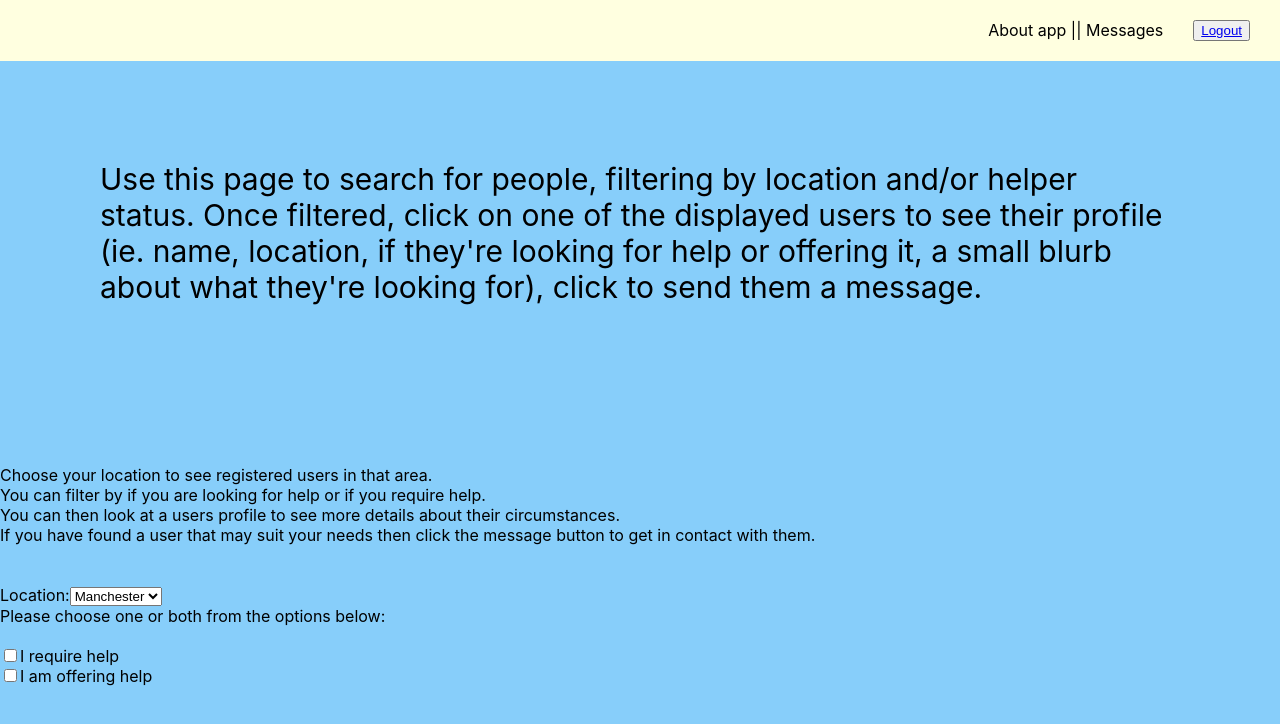
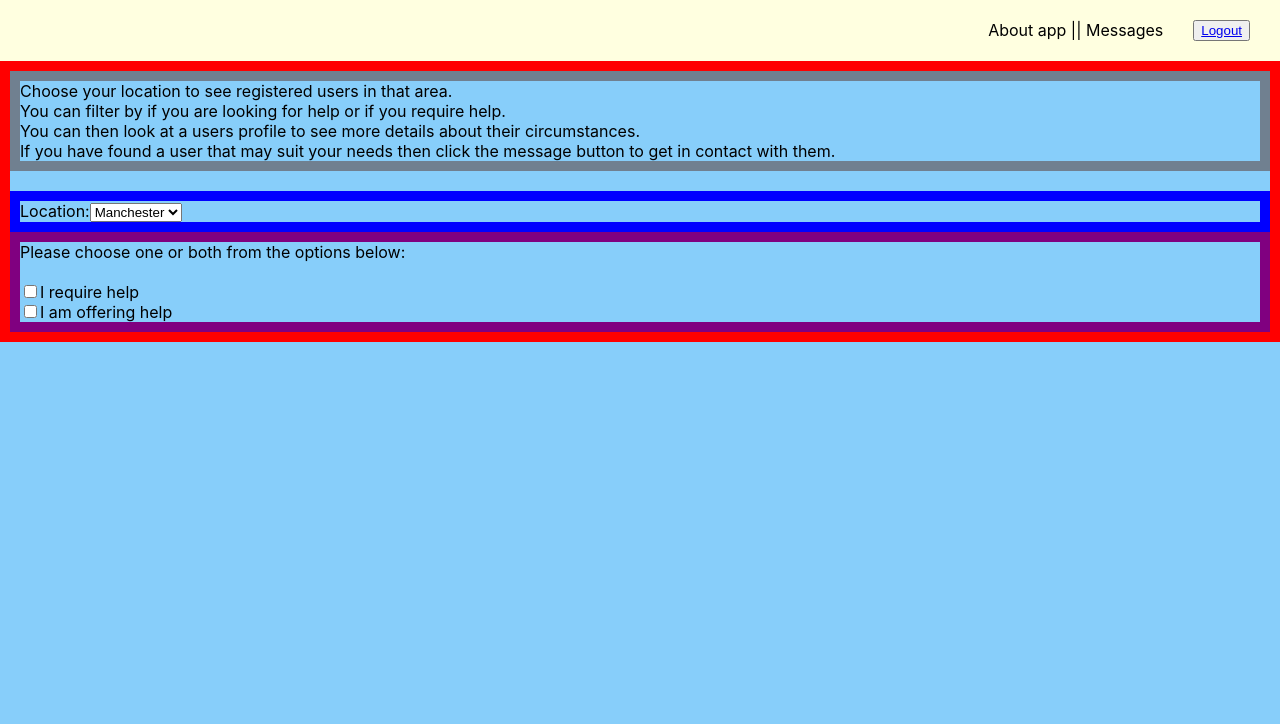
Before and after one commit to CN-Pathfinder/connection-app, a React (Create React App) app in the folder client/: page /platform in a window 1280 px wide. Shown: the top 724 px of the page. Built offline with nearby package versions, Linux system fonts and the light colour scheme.

Commit message:
Made changes to platform.js & platform.css

```diff
--- a/client/src/components/Platform.css
+++ b/client/src/components/Platform.css
@@ -2,7 +2,15 @@
     background-color: lightskyblue;
     height: 100vh;
 }
-#platformText {
-    font-size: 30px;
-    margin: 100px;
+#locationtext{
+    border: solid slategray 10px;
 }
+#locationdiv{
+    border: solid red 10px;
+}
+#locationdropdown{
+    border: solid blue 10px;
+}
+#locationcheckbox{
+    border: solid purple 10px;
+}
--- a/client/src/components/Platform.js
+++ b/client/src/components/Platform.js
@@ -8,27 +8,23 @@ class Platform extends React.Component {
       <div>
           <div id="platformWrapper">
             <div id="PlatformNav"><PlatformNav /></div>
-            <div id="platformText">
-              Use this page to search for people, filtering by location and/or helper status. Once filtered, click on one of the displayed users to see their profile (ie. name, location, if they're looking for help or offering it, a small blurb about what they're looking for), click to send them a message.
-            </div>
-            <br/><br/><br/>
-            <div id="">
-              <div>
+            <div id="locationdiv">
+              <div id="locationtext">
                 Choose your location to see registered users in that area.<br/>
                 You can filter by if you are looking for help or if you require help.<br/>
                 You can then look at a users profile to see more details about their circumstances.<br/>
                 If you have found a user that may suit your needs then click the message button to get in contact with them.
                 </div>
-                <br/> <br/>
-              <div>
+                <br/>
+              <div id="locationdropdown">
                 <label for="location">Location:</label>
                 <select name="location" id="location">
                   <option value="manchester">Manchester</option>
                   <option value="chester">Chester</option>
                   <option value="luton">Luton</option>
                   <option value="bradford">Bradford</option>
-                </select>
-
+                </select></div>
+                <div id="locationcheckbox">
                 <form action="/action_page.php">
                   <div>Please choose one or both from the options below:</div><br/>
 
@@ -38,7 +34,8 @@ class Platform extends React.Component {
                     <label for="helper">I am offering help</label>
 
                 </form>
-              </div>
+                </div>
+
             </div>
 
 
```
